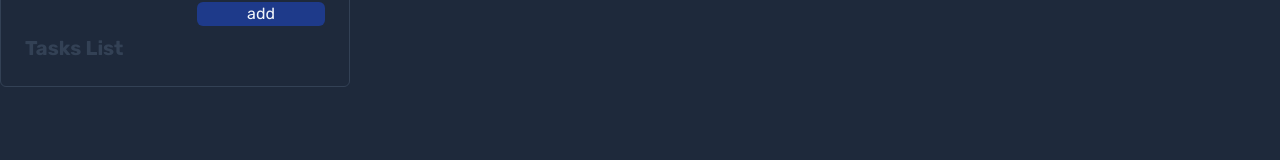
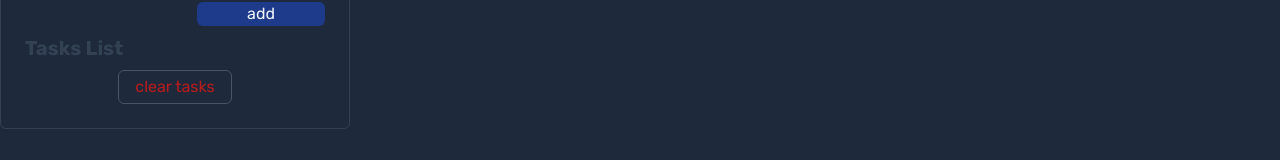
Before and after one commit to hsn2903/s-productivity, a React (Create React App) app: page / in a window 1280 px wide. Shown: the part 295-455 px from the top of the page. Built offline with nearby package versions, Linux system fonts and the light colour scheme.

Commit message:
update task page

```diff
--- a/src/pages/TasksPage.js
+++ b/src/pages/TasksPage.js
@@ -46,6 +46,10 @@ const TasksPage = () => {
     dispatch({ type: "CLEAR_ALERT" });
   };
 
+  const handleClearTasks = () => {
+    dispatch({ type: "CLEAR_TASKS" });
+  };
+
   return (
     <main className="container mx-auto mt-24">
       <div className="w-[350px] flex flex-col gap-2 border border-slate-700 p-6 rounded-md">
@@ -90,6 +94,12 @@ const TasksPage = () => {
           const { id, taskName, numOfPomodoro } = item;
           return <TaskItem key={id} {...item} onRemove={handleRemove} />;
         })}
+        <button
+          className="border border-slate-600 rounded-md px-4 py-1 self-center text-red-700"
+          onClick={handleClearTasks}
+        >
+          clear tasks
+        </button>
       </div>
     </main>
   );
--- a/src/reducer/taskReducer.js
+++ b/src/reducer/taskReducer.js
@@ -25,5 +25,10 @@ export const reducer = (state, action) => {
     return { ...state, showAlert: false };
   }
 
+  if (action.type === "CLEAR_TASKS") {
+    return { ...state, tasks: [] };
+  }
+
+  // if there is no matching action
   throw new Error("no matching action type");
 };
```
